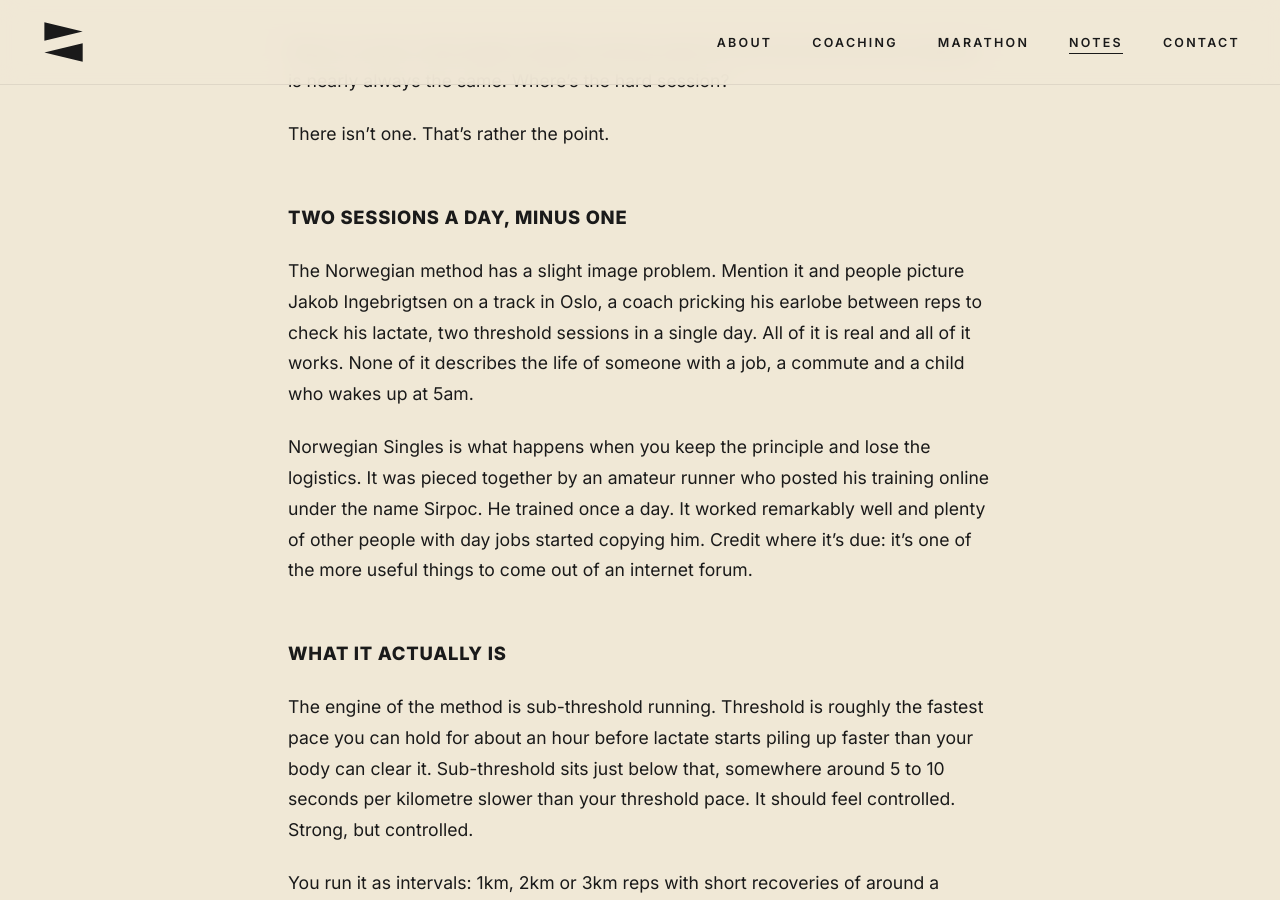
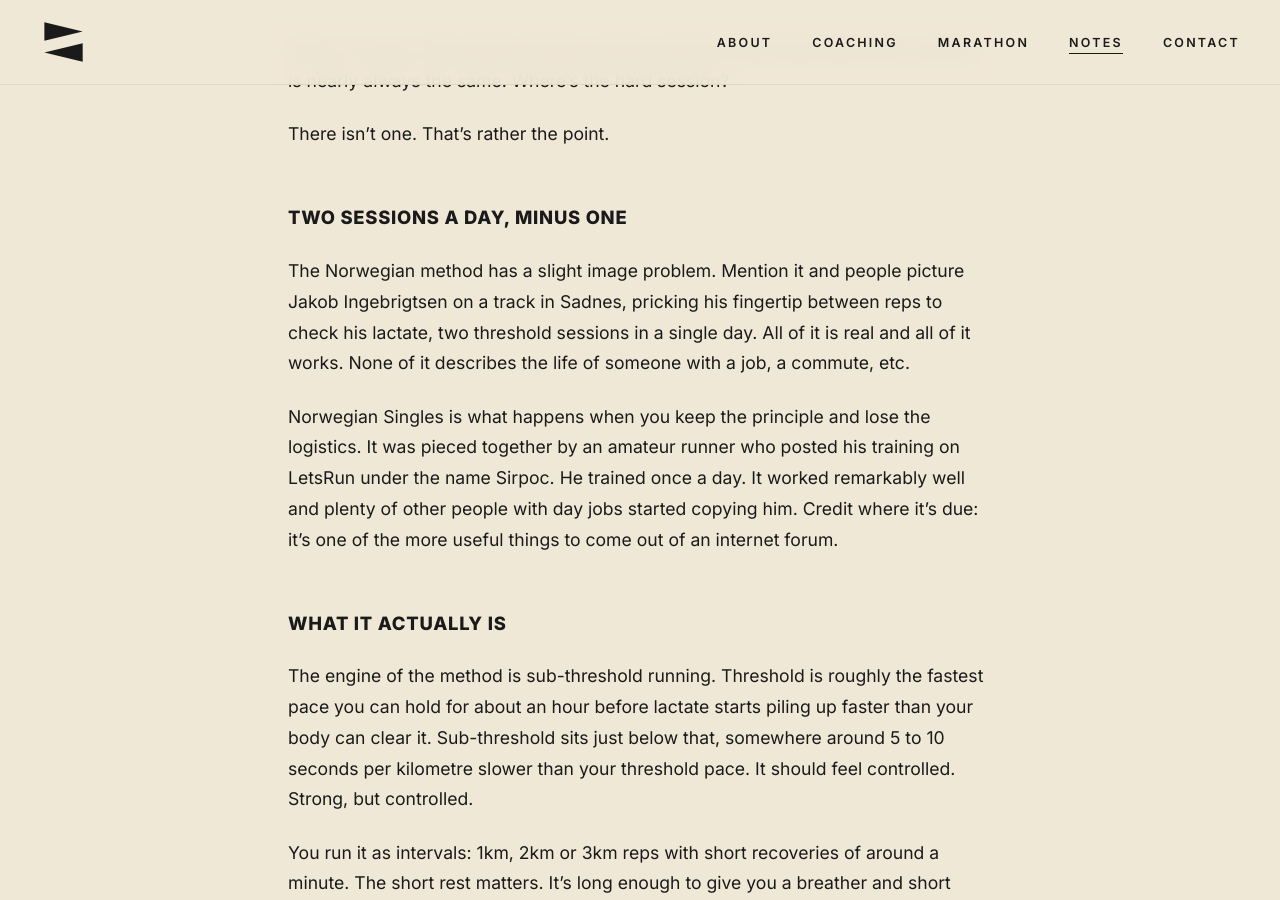
Before and after one commit to tomshakhli/negativesplit, a Jekyll site: the page built from _notes/norwegian-singles-method.md, in a window 1280 px wide and 900 px high, scrolled down 629 px. Built offline with Jekyll 4.4.1, drawn with Linux system fonts in a browser that asks for light colours; some of the changed text lies outside the part shown.

Commit message:
Article updates

```diff
--- a/_notes/norwegian-singles-method.md
+++ b/_notes/norwegian-singles-method.md
@@ -11,9 +11,9 @@ There isn't one. That's rather the point.
 
 ## Two sessions a day, minus one
 
-The Norwegian method has a slight image problem. Mention it and people picture Jakob Ingebrigtsen on a track in Oslo, a coach pricking his earlobe between reps to check his lactate, two threshold sessions in a single day. All of it is real and all of it works. None of it describes the life of someone with a job, a commute and a child who wakes up at 5am.
+The Norwegian method has a slight image problem. Mention it and people picture Jakob Ingebrigtsen on a track in Sadnes, pricking his fingertip between reps to check his lactate, two threshold sessions in a single day. All of it is real and all of it works. None of it describes the life of someone with a job, a commute, etc.
 
-Norwegian Singles is what happens when you keep the principle and lose the logistics. It was pieced together by an amateur runner who posted his training online under the name Sirpoc. He trained once a day. It worked remarkably well and plenty of other people with day jobs started copying him. Credit where it's due: it's one of the more useful things to come out of an internet forum.
+Norwegian Singles is what happens when you keep the principle and lose the logistics. It was pieced together by an amateur runner who posted his training on LetsRun under the name Sirpoc. He trained once a day. It worked remarkably well and plenty of other people with day jobs started copying him. Credit where it's due: it's one of the more useful things to come out of an internet forum.
 
 ## What it actually is
 
--- a/marathon/index.html
+++ b/marathon/index.html
@@ -74,7 +74,7 @@ image: /assets/images/break-marathon.jpg
         <span class="m-phase-num">05</span>
         <div>
           <h3>Race day</h3>
-          <p>A proper warm-up, a pacing plan built around a negative split and a fuelling plan you've already rehearsed. The first few miles should feel almost frustratingly easy. That's the point. The runners you pass at mile 20 went out the way I did at my first London: 6:40 miles early on, slower than 8s by the end.</p>
+          <p>Arriving fresh and with a body activated to feel good on the start line, a pacing plan built around a negative split and a fuelling plan you've already rehearsed. The first few miles should feel almost frustratingly easy. That's the point. The runners you pass at mile 20 went out the way I did at my first London: 6:40 miles early on, slower than 30s by the end.</p>
         </div>
       </li>
     </ol>
```
Also changed, not shown: other parts of _notes/norwegian-singles-method.md (+4 -4 lines), 1 other file.
